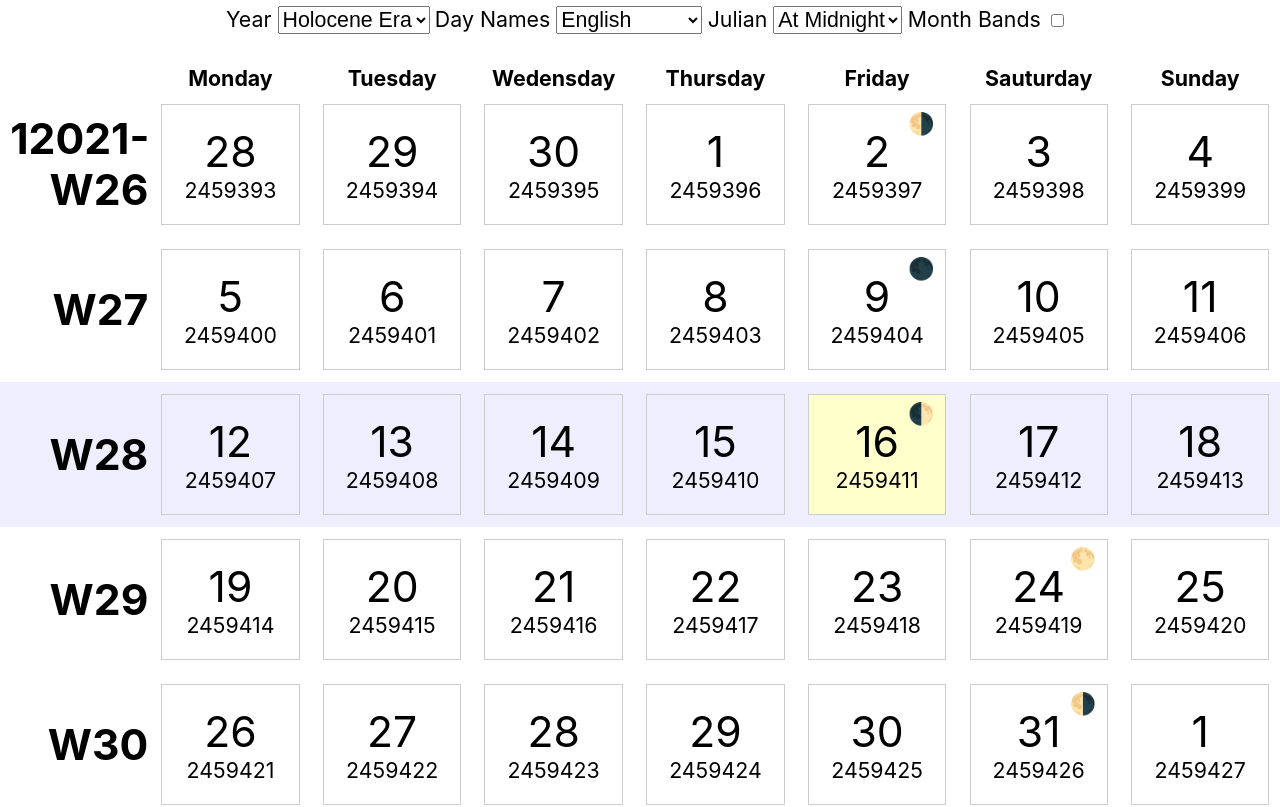
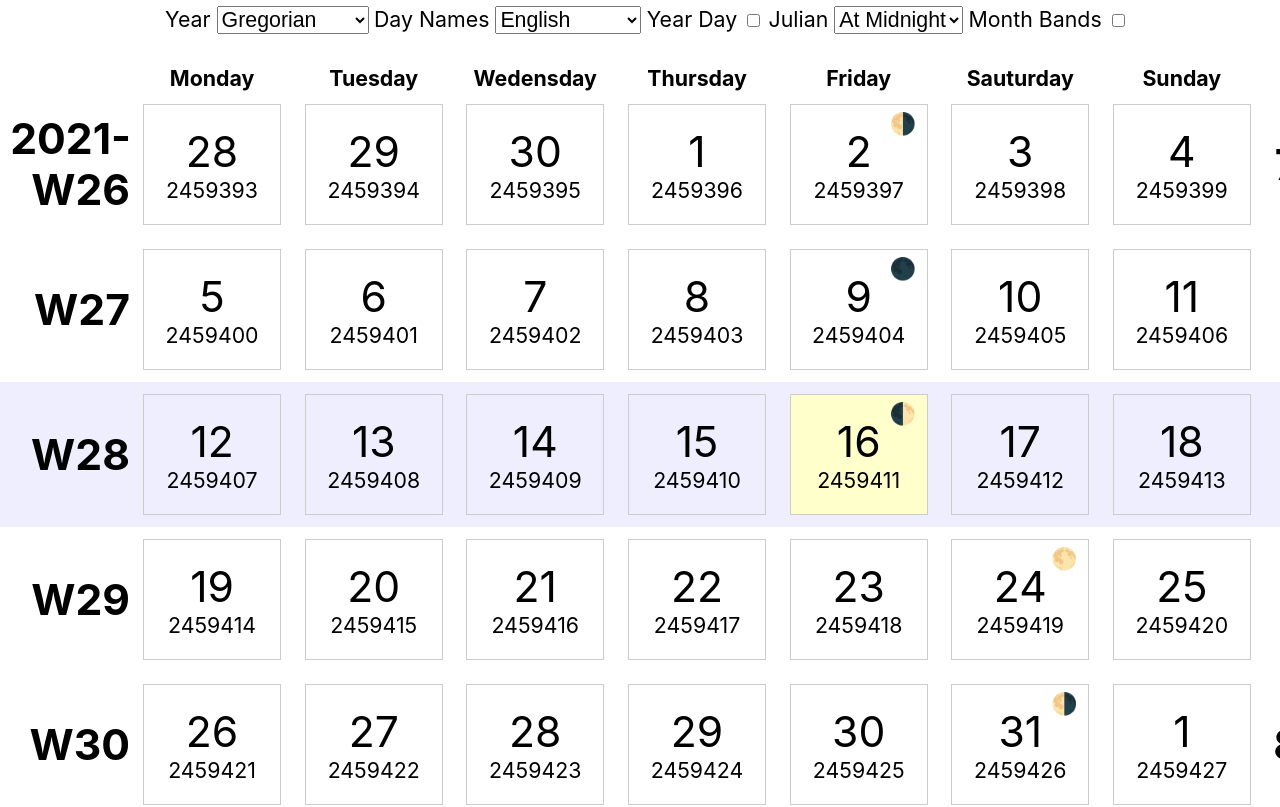
Before and after one commit to IJMacD/mycal, a React (Create React App) app: page / in a window 1280 px wide. Shown: the top 807 px of the page. Built offline with nearby package versions, Linux system fonts and the light colour scheme.

Commit message:
Add year days

```diff
--- a/src/App.css
+++ b/src/App.css
@@ -24,6 +24,10 @@
   margin: 0.125em;
 }
 
+.App-Options select {
+  font-size: 1em;
+}
+
 table {
   margin: 0 auto;
   border-collapse: collapse;
@@ -46,10 +50,6 @@ thead {
   background-color: #F5F5F5;
 }
 
-.MonthBands .Day-MonthEven {
-  background-color: #E9E9E9;
-}
-
 .MonthBands .Day-CurrentMonth {
   background-color: #FFF5F5;
 }
--- a/src/App.js
+++ b/src/App.js
@@ -13,12 +13,19 @@ const DAY_NAMES = {
   babylonian: ["Sin","Nergal","Nabu","Marduk","Ishtar","Shabattu","Shamash"],
   greek: ["ἡμέρᾱ Σελήνης","ἡμέρᾱ Ἄρεως","ἡμέρᾱ Ἑρμοῦ","ἡμέρᾱ Διός","ἡμέρᾱ Ἀφροδῑ́της","ἡμέρᾱ Κρόνου","ἡμέρᾱ Ἡλίου"],
   hebrew: ["שני","שלישי","רביעי","חמישי","שישי","שבת","ראשון"],
-}
+};
+
+const JULIAN_PREF = {
+  NONE: 0,
+  AT_MIDNIGHT: 1,
+  FROM_NOON: 2,
+};
 
 function App() {
-  const [ holoceneYear, setHoloceneYear ] = useSavedState("mycal.holocene", true);
+  const [ yearPreference, setYearPreference ] = useSavedState("mycal.yearPref", "gregorian");
   const [ dayNameOrigin, setDayNameOrigin] = useSavedState("mycal.dayname", /** @type {Object.keys(DAY_NAMES)} */"english");
-  const [ julianAtNoon, setJulianAtNoon ] = useSavedState("mycal.julianAtNoon", false);
+  const [ julianPreference, setJulianPreference ] = useSavedState("mycal.julianPreference", JULIAN_PREF.AT_MIDNIGHT);
+  const [ yearDayPreference, setYearDayPreference ] = useSavedState("mycal.yearDayPreference", 0);
   const [ monthBands, setMonthBands ] = useSavedState("mycal.monthBands", false);
 
   const d = startOfWeek(startOfMonth());
@@ -42,18 +49,20 @@ function App() {
     return `Day ${currentMonth ? "Day-CurrentMonth" : ""} ${monthEven ? "Day-MonthEven" : "Day-MonthOdd"}`;
   }
 
+  const yearAdjust = yearPreference === "holocene" ? 1e4 : 0;
+  const dayPreferences = { yearDay: yearDayPreference, julian: julianPreference };
+
   return (
     <div className="App">
       <div className="App-Options">
         <label>
           <span>Year</span>{' '}
           <select
-            value={holoceneYear ? "1" : "0"}
-            onChange={e => setHoloceneYear(e.target.value === "1")}
-            style={{fontSize: "1em"}}
+            value={yearPreference}
+            onChange={e => setYearPreference(e.target.value)}
           >
-            <option value="0">Gregorian</option>
-            <option value="1">Holocene Era</option>
+            <option value="gregorian">Gregorian</option>
+            <option value="holocene">Holocene Era</option>
           </select>
         </label>
         <label>
@@ -61,7 +70,6 @@ function App() {
           <select
             value={dayNameOrigin}
             onChange={e => setDayNameOrigin(e.target.value)}
-            style={{fontSize: "1em"}}
           >
             <option value="english">English</option>
             <option value="norse">Norse</option>
@@ -76,14 +84,18 @@ function App() {
           </select>
         </label>
         <label>
+          <span>Year Day</span>{' '}
+          <input type="checkbox" checked={yearDayPreference === 1} onChange={e => setYearDayPreference(e.target.checked ? 1 : 0)} />
+        </label>
+        <label>
           <span>Julian</span>{' '}
           <select
-            value={julianAtNoon ? "1" : "0"}
-            onChange={e => setJulianAtNoon(e.target.value === "1")}
-            style={{fontSize: "1em"}}
+            value={julianPreference}
+            onChange={e => setJulianPreference(+e.target.value)}
           >
-            <option value="0">At Midnight</option>
-            <option value="1">From Noon</option>
+            <option value={JULIAN_PREF.NONE}>None</option>
+            <option value={JULIAN_PREF.AT_MIDNIGHT}>At Midnight</option>
+            <option value={JULIAN_PREF.FROM_NOON}>From Noon</option>
           </select>
         </label>
         <label>
@@ -112,11 +124,15 @@ function App() {
               return (
                 <tr key={+w[0]} className={currentWeek?"Week Week-Current":"Week"}>
                   <th style={{textAlign:"right"}}>
-                    {(n === 1 || i === 0) && ((holoceneYear ? 1e4 : 0) + w[6].getFullYear() + "-")}
+                    {(n === 1 || i === 0) && (yearAdjust + w[6].getFullYear() + "-")}
                     W{n}
                   </th>
                   {
-                    w.map(d => <td key={+d} className={getDayClassName(d)}><DayView date={d} julianAtNoon={julianAtNoon} /></td>)
+                    w.map(d => (
+                      <td key={+d} className={getDayClassName(d)}>
+                        <DayView date={d} preferences={dayPreferences} />
+                      </td>
+                    ))
                   }
                   <th className={getDayClassName(w[6])}>{isStartOfMonth && (w[6].getMonth() + 1)}</th>
                 </tr>
@@ -131,7 +147,7 @@ function App() {
 
 export default App;
 
-function DayView ({ date, julianAtNoon = false }) {
+function DayView ({ date, preferences: { julian: julianPreference, yearDay: yearDayPreference } }) {
   const isToday = +date === +startOfDay();
 
   /** @type {import('react').CSSProperties} */
@@ -168,7 +184,8 @@ function DayView ({ date, julianAtNoon = false }) {
           <MoonIndicator date={date} />
         }
       </div>
-      <span style={julianStyle}>{julian(date) + (julianAtNoon ? 1 : 0)}</span>
+      { yearDayPreference !== 0 && <span style={julianStyle}>{yearDay(date)}</span> }
+      { julianPreference !== JULIAN_PREF.NONE && <span style={julianStyle}>{julian(date) + (julianPreference === JULIAN_PREF.FROM_NOON ? 1 : 0)}</span> }
     </div>
   );
 }
@@ -420,3 +437,9 @@ function isSameDay (date1, date2) {
 function formatTime (date = new Date()) {
   return `${date.getHours().toString().padStart(2,"0")}:${date.getMinutes().toString().padStart(2,"0")}`;
 }
+
+function yearDay (date = new Date()) {
+  const first_jan = new Date(date.getFullYear(), 0, 1);
+
+  return julian(date) - julian(first_jan) + 1;
+}
```
